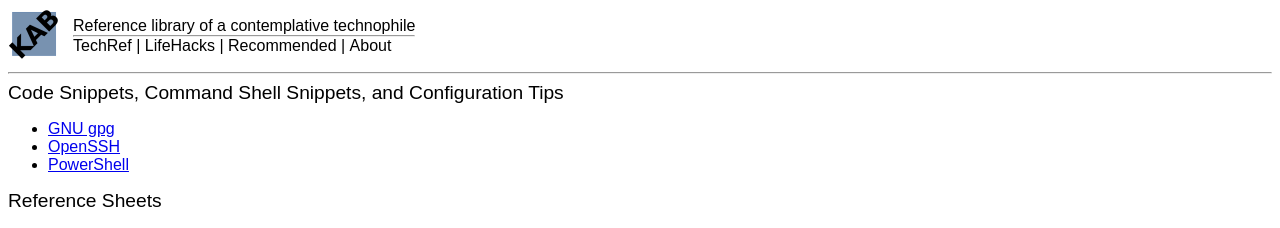
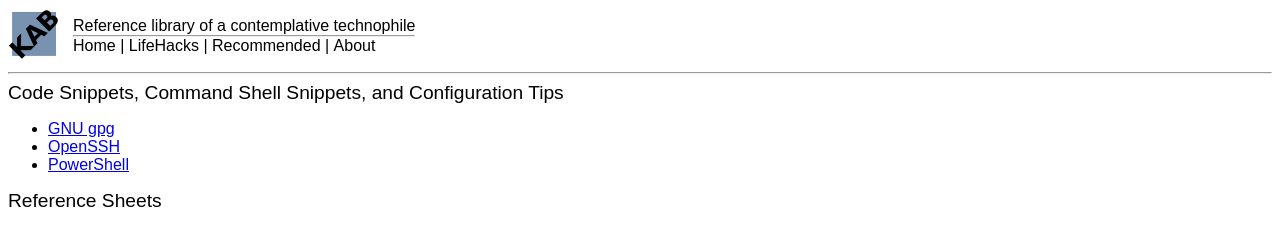
Before and after one commit to kabtech/kab, a Jekyll site: the page built from index.md, in a window 1280 px wide. Shown: the top 228 px of the page. Built offline with Jekyll 4.4.1, drawn with Linux system fonts in a browser that asks for light colours.

Commit message:
Update main.html

```diff
--- a/_layouts/main.html
+++ b/_layouts/main.html
@@ -13,7 +13,7 @@
 <td width="8px"><td>
 <td>{{ site.tagline }}
 <hr class="headerHR" />
-<a id="navTechRef" href="{{ site.url }}" class="navNormal">TechRef</a> | <a id="navLifeHacks" href="lifehacks" class="navNormal">LifeHacks</a> | <a id="navRecommended" href="recommended" class="navNormal">Recommended</a> | <a id="navAbout" href="about" class="navNormal">About</a>
+<a id="navHome" href="{{ site.url }}" class="navNormal">Home</a> | <a id="navLifeHacks" href="lifehacks" class="navNormal">LifeHacks</a> | <a id="navRecommended" href="recommended" class="navNormal">Recommended</a> | <a id="navAbout" href="about" class="navNormal">About</a>
 </td>
 </tr>
 </table>
```
